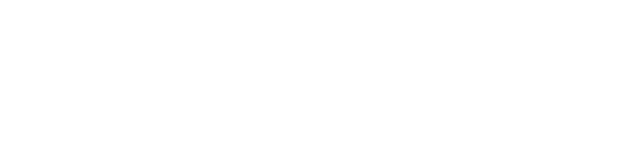
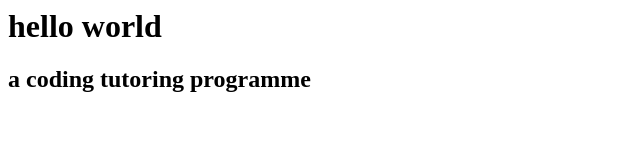
Before and after one commit to MRGoldenCarratt/hello-world, a plain HTML site: page index.html in a window 1280 px wide. Shown: the whole page, without its empty margins (0-640 px from the left). Drawn offline with Linux system fonts and the light colour scheme.

Commit message:
Update index.html

```diff
--- a/index.html
+++ b/index.html
@@ -1,2 +1,4 @@
 <html>
+  <h1> hello world</h1>
+  <h2> a coding tutoring programme</h2>
 </html>
```
